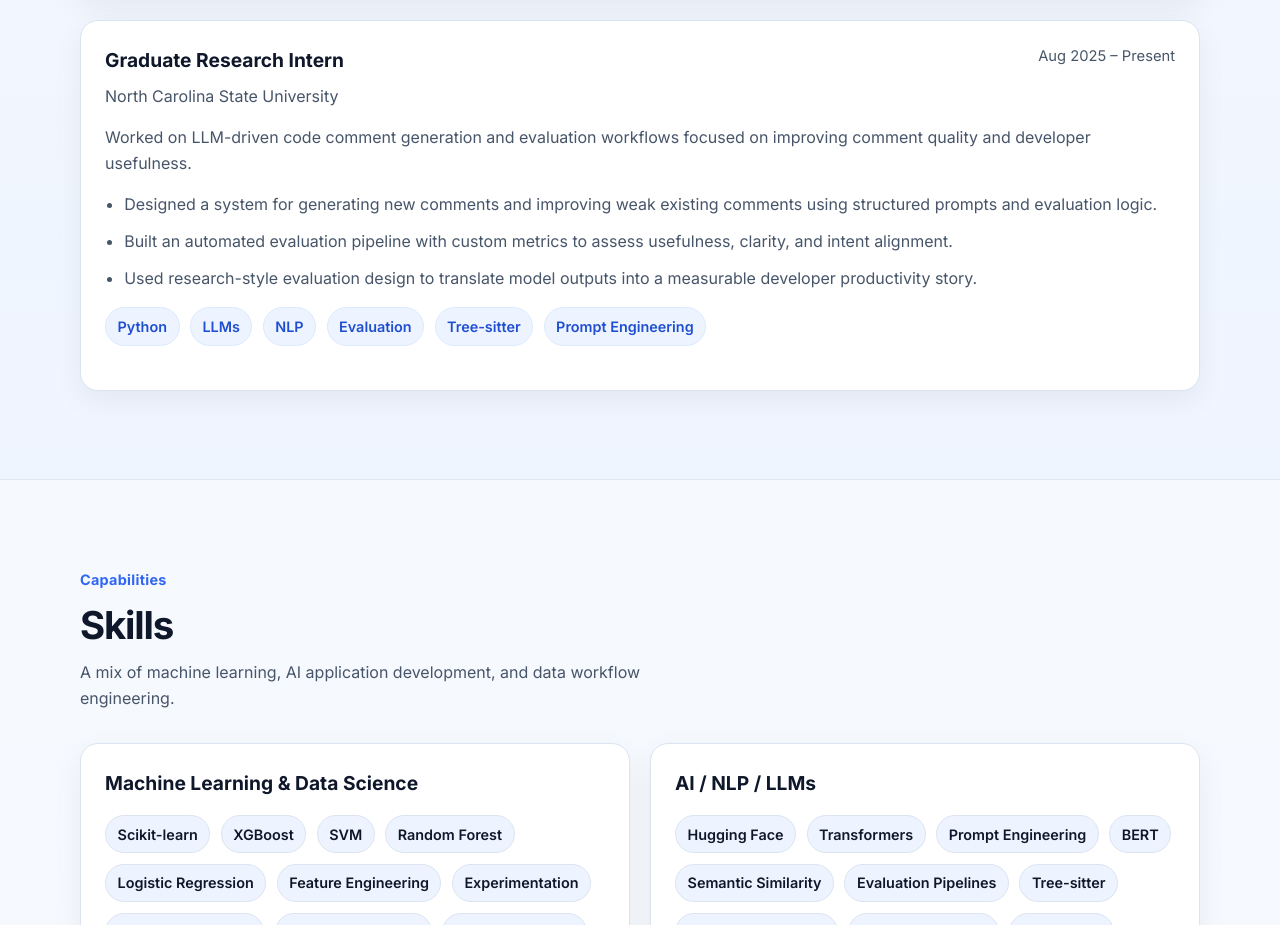
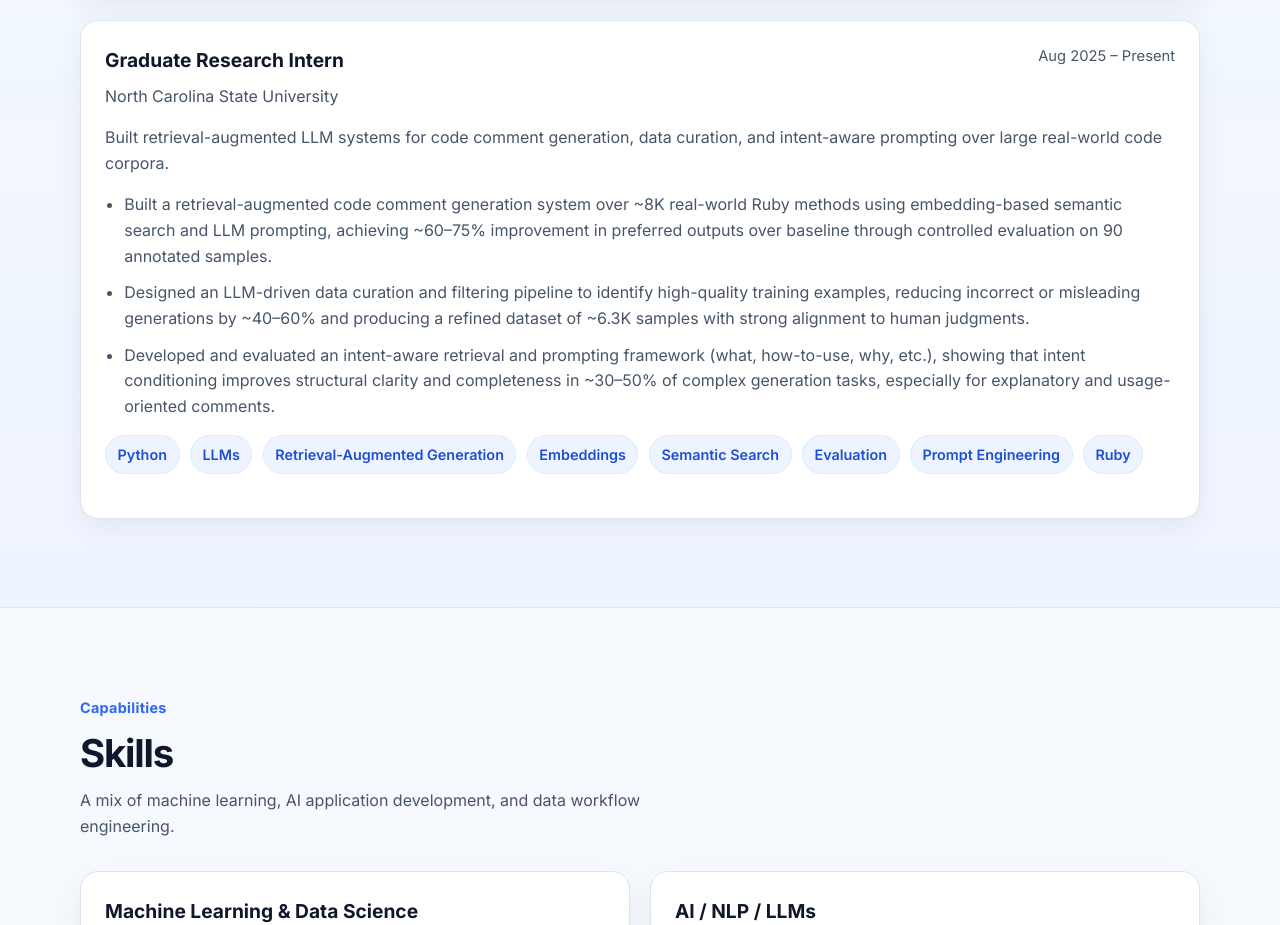
Before and after one commit to Sankar16/Portfolio, a React (Vite) app: page / in a window 1280 px wide. Shown: the part 3769-4694 px from the top of the page. Built offline with nearby package versions, Linux system fonts and the light colour scheme.

Commit message:
Readme and data

```diff
--- a/src/content/experience.js
+++ b/src/content/experience.js
@@ -67,19 +67,21 @@ const experience = [
     role: 'Graduate Research Intern',
     duration: 'Aug 2025 – Present',
     description:
-      'Worked on LLM-driven code comment generation and evaluation workflows focused on improving comment quality and developer usefulness.',
+      'Built retrieval-augmented LLM systems for code comment generation, data curation, and intent-aware prompting over large real-world code corpora.',
     bullets: [
-      'Designed a system for generating new comments and improving weak existing comments using structured prompts and evaluation logic.',
-      'Built an automated evaluation pipeline with custom metrics to assess usefulness, clarity, and intent alignment.',
-      'Used research-style evaluation design to translate model outputs into a measurable developer productivity story.',
+      'Built a retrieval-augmented code comment generation system over ~8K real-world Ruby methods using embedding-based semantic search and LLM prompting, achieving ~60–75% improvement in preferred outputs over baseline through controlled evaluation on 90 annotated samples.',
+      'Designed an LLM-driven data curation and filtering pipeline to identify high-quality training examples, reducing incorrect or misleading generations by ~40–60% and producing a refined dataset of ~6.3K samples with strong alignment to human judgments.',
+      'Developed and evaluated an intent-aware retrieval and prompting framework (what, how-to-use, why, etc.), showing that intent conditioning improves structural clarity and completeness in ~30–50% of complex generation tasks, especially for explanatory and usage-oriented comments.',
     ],
     tools: [
       'Python',
       'LLMs',
-      'NLP',
+      'Retrieval-Augmented Generation',
+      'Embeddings',
+      'Semantic Search',
       'Evaluation',
-      'Tree-sitter',
       'Prompt Engineering',
+      'Ruby',
     ],
   },
 ];
```
Also changed, not shown: 1 other file (tests, documents, lock files or other folders).
